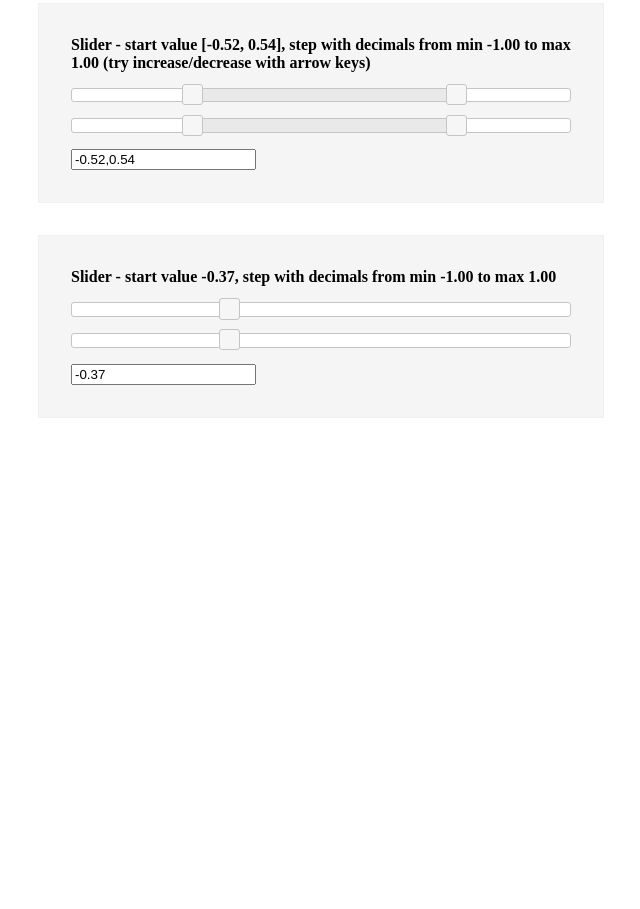
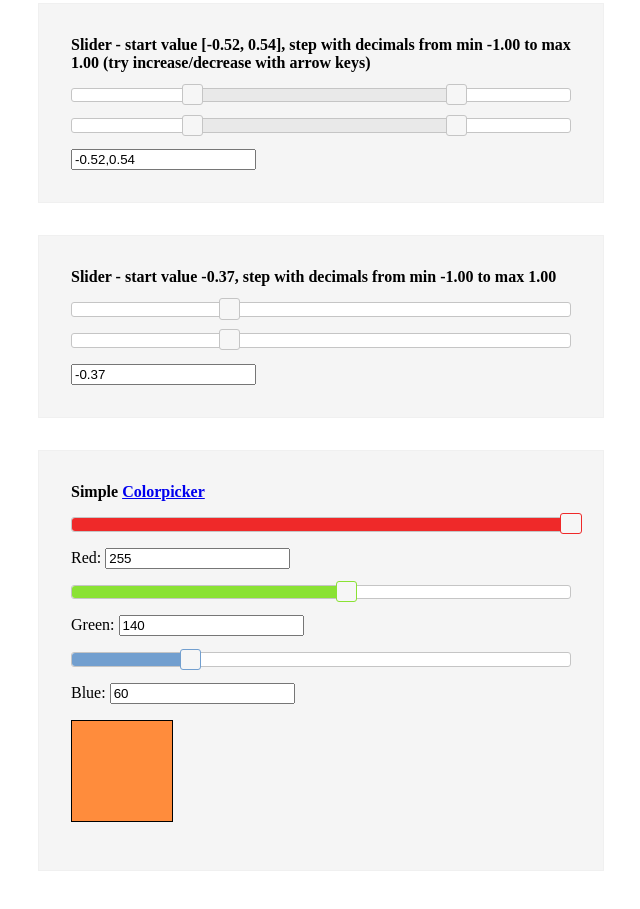
Before and after one commit to angular-ui/ui-slider, a plain HTML site: page demo/demo.html in a window 1280 px wide. Shown: the part 1892-2801 px from the top of the page, without its empty margins (34-674 px from the left). Before the commit the page ends 2382 px from the top, so only its background shows below. Drawn offline with nearby package versions, Linux system fonts and the light colour scheme.

Commit message:
Added Colorpicker example to demo

```diff
--- a/demo/demo.html
+++ b/demo/demo.html
@@ -24,6 +24,17 @@
 			width: 15%;
 			display: inline-block;
 		}
+		#swatch {
+			width: 100px;
+			height: 100px;
+			border: 1px solid black;
+		}
+		#red .ui-slider-range { background: #ef2929; }
+		#red .ui-slider-handle { border-color: #ef2929; }
+		#green .ui-slider-range { background: #8ae234; }
+		#green .ui-slider-handle { border-color: #8ae234; }
+		#blue .ui-slider-range { background: #729fcf; }
+		#blue .ui-slider-handle { border-color: #729fcf; }
 	</style>
 </head>
 <body ng-controller="sliderDemoCtrl">
@@ -113,13 +124,47 @@
 		<input type="text" ng-model="demoVals.sliderExample10" />
 	</div>
 
+	<div class="sliderExample">
+		<strong>Simple <a href="http://jqueryui.com/slider/#colorpicker">Colorpicker</a></strong>
+		<div id="red" ui-slider="colorpicker.options" ng-model="colorpicker.red"></div>
+		Red: <input ng-model="colorpicker.red">
+		<div id="green" ui-slider="colorpicker.options" ng-model="colorpicker.green"></div>
+		Green: <input ng-model="colorpicker.green">
+		<div id="blue" ui-slider="colorpicker.options" ng-model="colorpicker.blue"></div>
+		Blue: <input ng-model="colorpicker.blue">
+		<div id="swatch"></div>
+	</div>
+
+
 	<script type="text/javascript" src="bower_components/jquery/jquery.min.js"></script>
   	<script type="text/javascript" src="bower_components/jquery-ui/ui/minified/jquery-ui.min.js"></script>
   	<script type="text/javascript" src="bower_components/angular/angular.min.js"></script>
 	<script type="text/javascript" src="src/slider.js"></script>
 	<script>
 		var app = angular.module('sliderDemoApp', ['ui.slider']);
-		app.controller('sliderDemoCtrl', function($scope) {
+		app.factory('colorpicker', function () {
+			function hexFromRGB(r, g, b) {
+				var hex = [r.toString(16), g.toString(16), b.toString(16)];
+				angular.forEach(hex, function(value, key) {
+					if (value.length === 1) hex[key] = "0" + value;
+				});
+				return hex.join('').toUpperCase();
+			}
+			return {
+				refreshSwatch: function (r, g, b) {
+					var color = '#' + hexFromRGB(r, g, b);
+					angular.element('#swatch').css('background-color', color);
+				}
+			};
+		});
+		app.controller('sliderDemoCtrl', function($scope, colorpicker) {
+			function refreshSwatch (ev, ui) {
+				var red = $scope.colorpicker.red,
+					green = $scope.colorpicker.green,
+					blue = $scope.colorpicker.blue;
+				colorpicker.refreshSwatch(red, green, blue);
+			}
+
 			$scope.demoVals = {
 				sliderExample3:     14,
 				sliderExample4:     14,
@@ -128,6 +173,20 @@
 				sliderExample9:     [-0.52, 0.54],
 				sliderExample10:     -0.37
 			};
+
+			$scope.colorpicker = {
+				red: 255,
+				green: 140,
+				blue: 60,
+				options: {
+					orientation: 'horizontal',
+					min: 0,
+					max: 255,
+					range: 'min',
+					change: refreshSwatch,
+					slide: refreshSwatch
+				}
+			};
 		});
 	</script>
 </body>
```
Lines whose indentation alone changed are shown as unchanged.
